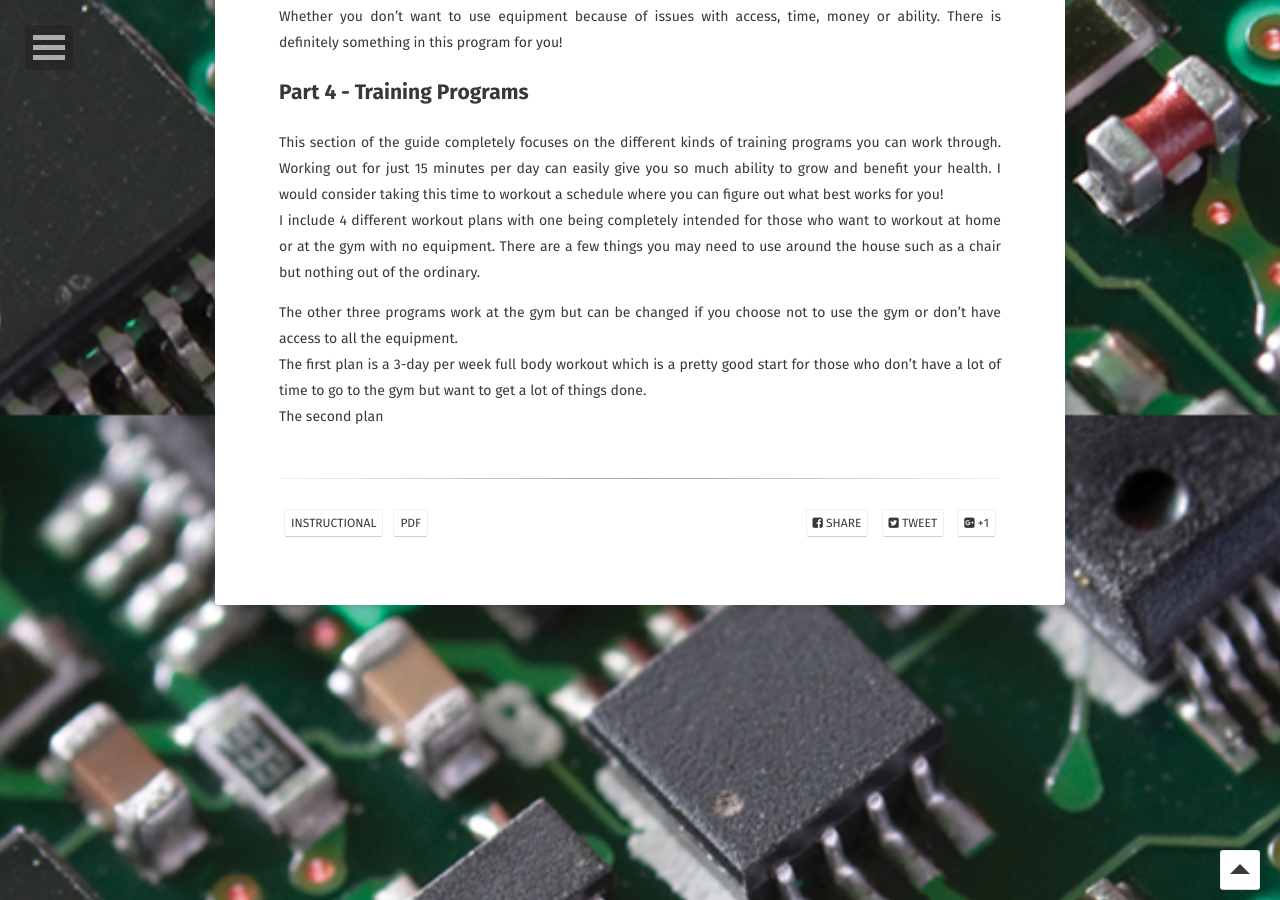
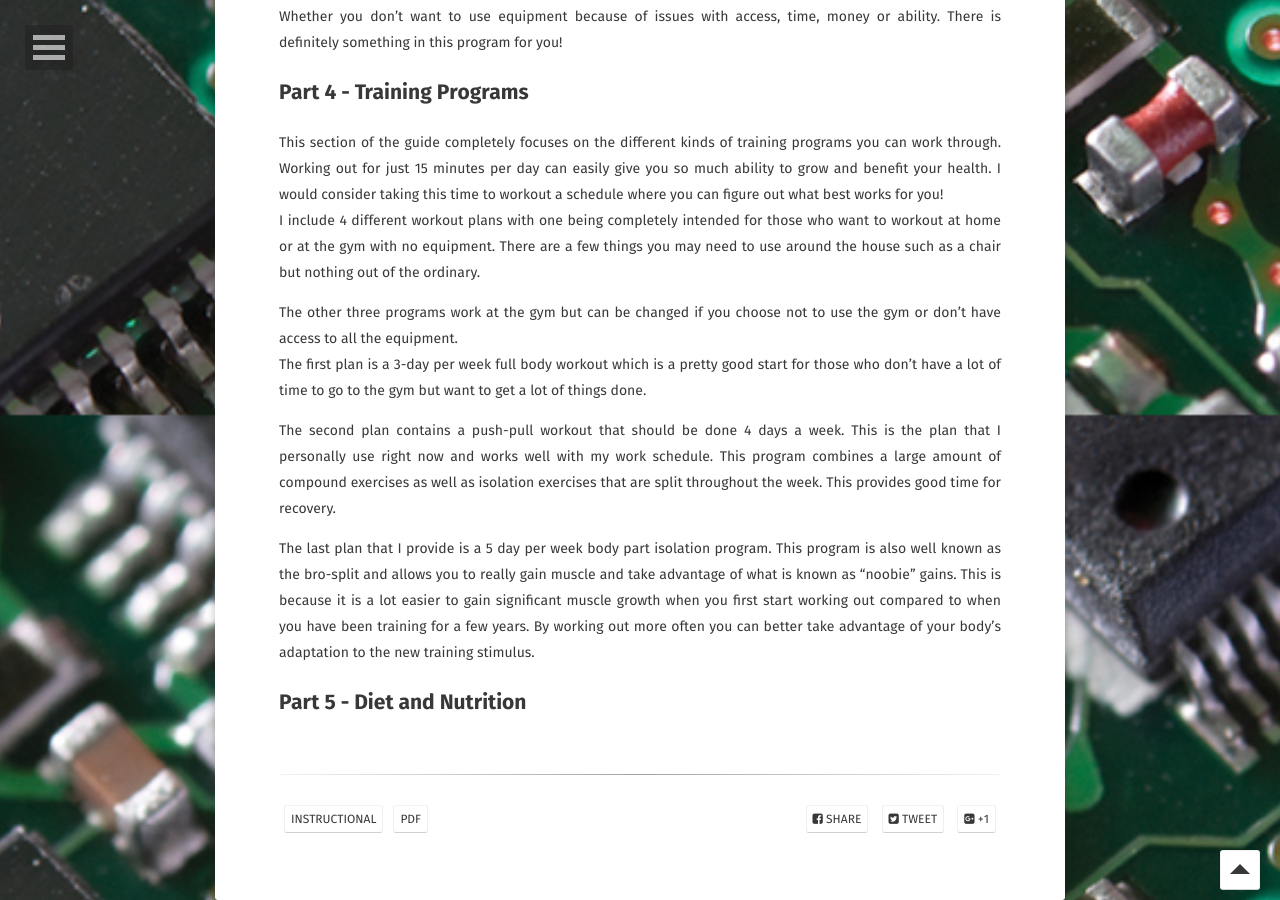
Before and after one commit to Markay12/MarkInfo-Projects, a Jekyll site: the page built from _posts/2021-06-22-FundamentalsProgram.md, in a window 1280 px wide and 900 px high, scrolled down 1385 px. Built offline with Jekyll 4.4.1, drawn with Linux system fonts in a browser that asks for light colours; some web fonts are replaced; some of the changed text lies outside the part shown.

Commit message:
update through diet and nutrition

```diff
--- a/_posts/2021-06-22-FundamentalsProgram.md
+++ b/_posts/2021-06-22-FundamentalsProgram.md
@@ -38,4 +38,9 @@ I include 4 different workout plans with one being completely intended for those
 
 The other three programs work at the gym but can be changed if you choose not to use the gym or don't have access to all the equipment.
 The first plan is a 3-day per week full body workout which is a pretty good start for those who don't have a lot of time to go to the gym but want to get a lot of things done.
-The second plan
+
+The second plan contains a push-pull workout that should be done 4 days a week. This is the plan that I personally use right now and works well with my work schedule. This program combines a large amount of compound exercises as well as isolation exercises that are split throughout the week. This provides good time for recovery.
+
+The last plan that I provide is a 5 day per week body part isolation program. This program is also well known as the bro-split and allows you to really gain muscle and take advantage of what is known as "noobie" gains. This is because it is a lot easier to gain significant muscle growth when you first start working out compared to when you have been training for a few years. By working out more often you can better take advantage of your body's adaptation to the new training stimulus.
+
+## Part 5 - Diet and Nutrition
```
